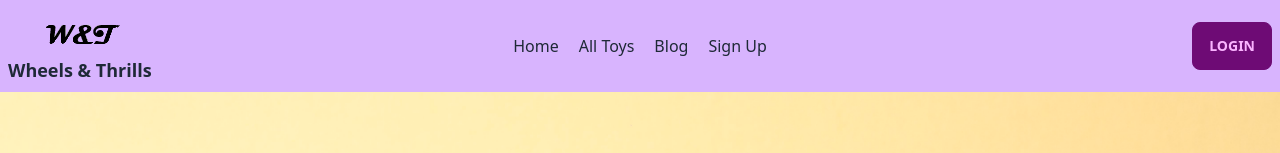
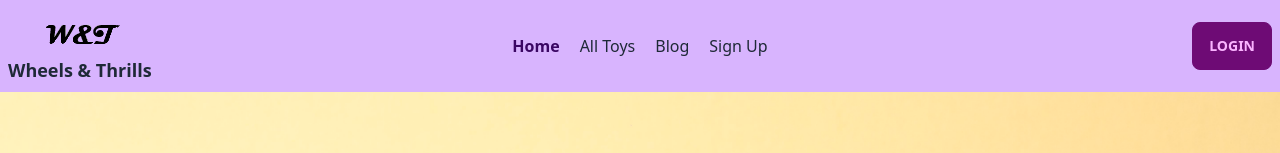
Before and after one commit to Sifat-E-Sadakin/Wheels-Thrills, a React (Vite) app: page / in a window 1280 px wide. Shown: the top 153 px of the page. Built offline with nearby package versions, Linux system fonts and the light colour scheme; no server answers.

Commit message:
ActiveRoute Style impelemted

```diff
--- /dev/null
+++ b/src/Components/ActiveRoute.jsx
@@ -0,0 +1,20 @@
+import React from 'react';
+import { NavLink } from 'react-router-dom';
+
+const ActiveRoute = ({ children, to }) => {
+    return (
+        <NavLink
+            to={to}
+            className={({ isActive }) =>
+                isActive
+                    ? "font-bold text-purple-950"
+                    : ""
+
+            }
+        >
+            {children}
+        </NavLink>
+    );
+};
+
+export default ActiveRoute;
--- a/src/Components/Navbar.jsx
+++ b/src/Components/Navbar.jsx
@@ -4,6 +4,7 @@ import { userContext } from './UserProvider';
 import logo from './../../public/images/Logo/Screenshot_2023-05-19_225627-removebg-preview.png'
 import 'react-tooltip/dist/react-tooltip.css'
 import { Tooltip as ReactTooltip, Tooltip } from 'react-tooltip'
+import ActiveRoute from './ActiveRoute';
 
 
 const Navbar = () => {
@@ -38,12 +39,12 @@ const Navbar = () => {
                 </div>
                 <div className="navbar-center hidden lg:flex">
                     <ul className="menu menu-horizontal px-1 space-x-5">
-                        <Link to='/'>Home</Link>
-                        <Link to='/allToys'>All Toys</Link>
-                        {user && <Link to='/myToys'>My Toys</Link>}
-                        {user && <Link to='/addToy'>Add Toy</Link>}
-                        <Link to='/blog'>Blog</Link>
-                        {user ? <></> : <Link to='/signUp'>Sign Up</Link>}
+                        <ActiveRoute to='/'>Home</ActiveRoute>
+                        <ActiveRoute to='/allToys'>All Toys</ActiveRoute>
+                        {user && <ActiveRoute to='/myToys'>My Toys</ActiveRoute>}
+                        {user && <ActiveRoute to='/addToy'>Add Toy</ActiveRoute>}
+                        <ActiveRoute to='/blog'>Blog</ActiveRoute>
+                        {user ? <></> : <ActiveRoute to='/signUp'>Sign Up</ActiveRoute>}
                         {/* <Link to='/login'>Login</Link> */}
                         {user && <button onClick={logout}>Sign Out</button>}
                     </ul>
```
